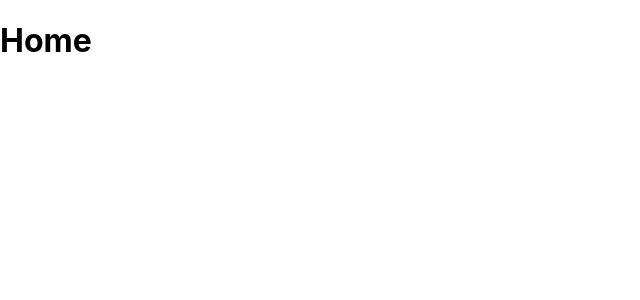
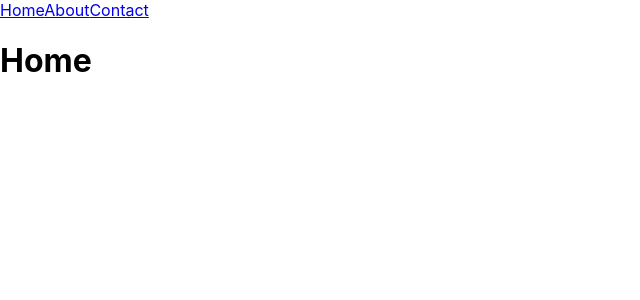
Before and after one commit to hadi14250/react-practice, a React (Create React App) app in the folder react-app/: page / in a window 1280 px wide. Shown: the top 300 px of the page, without its empty margins (0-640 px from the left). Built offline with nearby package versions, Linux system fonts and the light colour scheme.

Commit message:
made a navbar using REact router Link component

```diff
--- a/react-app/src/App.js
+++ b/react-app/src/App.js
@@ -1,8 +1,21 @@
 import './App.css';
+import { Link } from "react-router-dom";
+
+function Navbar()
+{
+  return (
+      <nav>
+        <Link to="/">Home</Link>
+        <Link to="/about">About</Link>
+        <Link to="/contact">Contact</Link>
+      </nav>
+  )
+}
 
 export function Home() {
   return (
     <div>
+      < Navbar />
       <h1>
         Home
       </h1>
@@ -13,6 +26,7 @@
 export function About () {
     return(
       <div>
+        < Navbar />
         <h1>
           About Us
         </h1>
@@ -23,6 +37,7 @@
 export function Contact() {
   return (
     <div>
+      < Navbar />
       <h1>
         Contact Us
       </h1>
--- a/react-app/src/index.js
+++ b/react-app/src/index.js
@@ -9,9 +9,9 @@
   <BrowserRouter>
   <Routes>
     <Route path="/" element={<App />} />
-    <Route path="home" element={<Home />} />
+    <Route path="/home" element={<Home />} />
     <Route path="/about" element={<About />}/>
-    <Route path="contact" element={<Contact />} />
+    <Route path="/contact" element={<Contact />} />
   </Routes>
   </BrowserRouter>
 );
```
